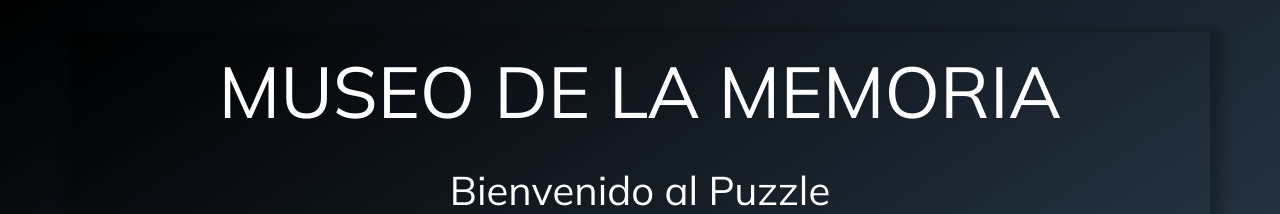
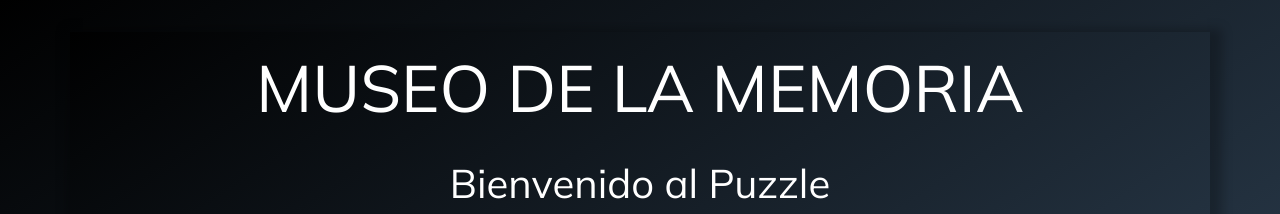
Before and after one commit to marcoluchi11/puzzleReact, a React (Create React App) app: page / in a window 1280 px wide. Shown: the top 214 px of the page. Built offline with nearby package versions, Linux system fonts and the light colour scheme; no server answers; grey boxes are pictures that could not be loaded; what google-spreadsheet would draw is missing.

Commit message:
cambio en estilos, centrado de textos, y cambio de tamanio de fuentes

```diff
--- a/src/components/PantallaInicial.jsx
+++ b/src/components/PantallaInicial.jsx
@@ -16,7 +16,7 @@ const Titulo = styled.h1`
 `;
 const Encabezado = styled.h1`
   font-family: "Mulish", sans-serif;
-  font-size: 4.5rem;
+  font-size: 4.1rem;
   margin-bottom: 2rem;
 `;
 const Subtitulo = styled.h3`
@@ -65,7 +65,7 @@ const PantallaInicial = ({
   };
   return (
     <div className="row">
-      <div className="col-md-12 d-flex justify-content-center">
+      <div className="col-md-12 d-flex justify-content-center text-center">
         <Encabezado>MUSEO DE LA MEMORIA</Encabezado>
       </div>
 
```
